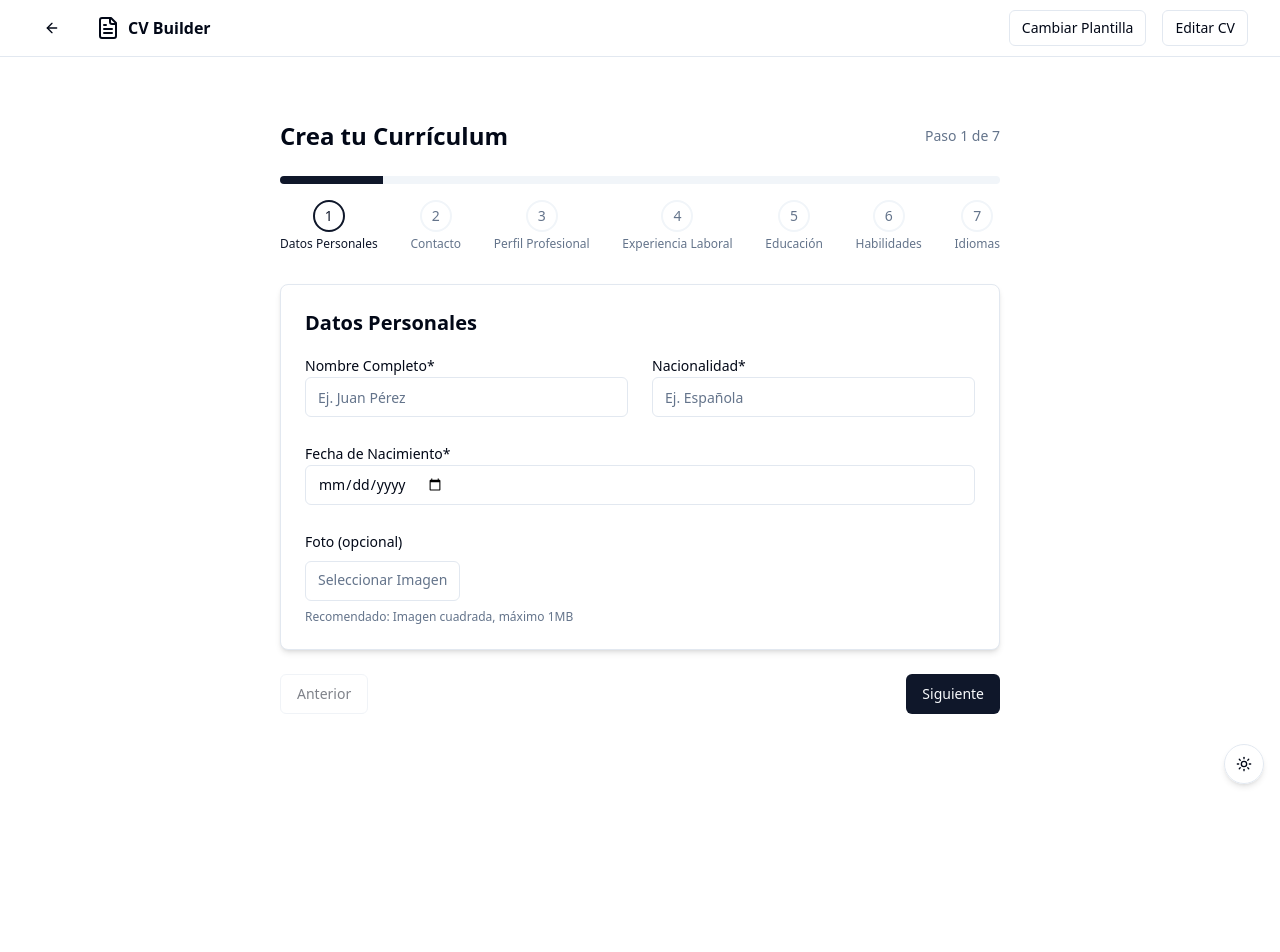
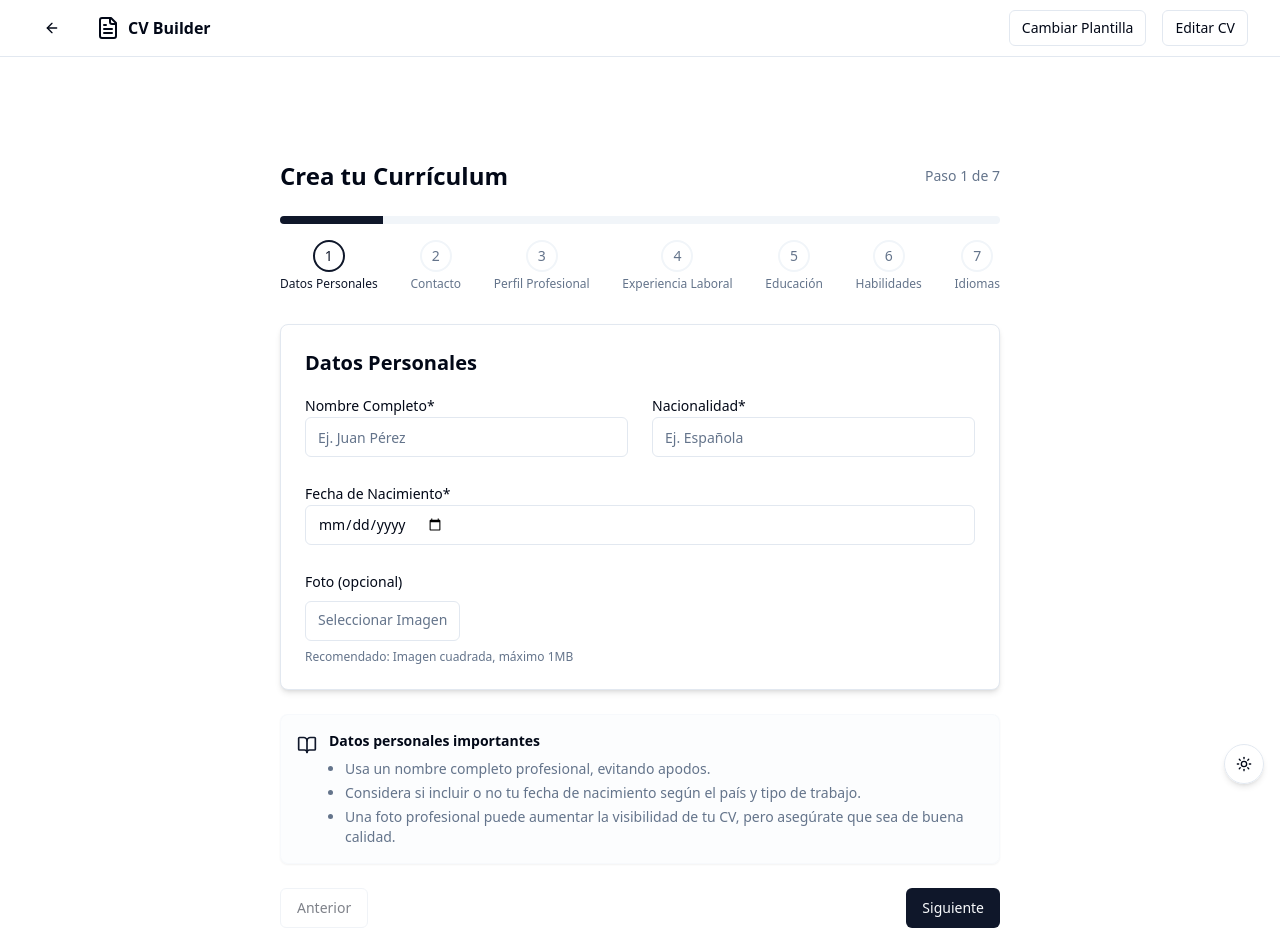
Before and after one commit to LucasSA97/skilled-story-teller, a React (Vite) app: page /form in a window 1280 px wide. Shown: the top 952 px of the page. Before the commit the page ends 856 px from the top, so only its background shows below. Built offline with nearby package versions, Linux system fonts and the light colour scheme; what @react-pdf/renderer would draw is missing.

Commit message:
Add CV creation recommendations
Implement a system to provide recommendations during the CV creation process.

```diff
--- a/src/components/FormWizard.tsx
+++ b/src/components/FormWizard.tsx
@@ -10,6 +10,7 @@ import EducationForm from "@/components/forms/EducationForm";
 import SkillsForm from "@/components/forms/SkillsForm";
 import LanguagesForm from "@/components/forms/LanguagesForm";
 import { useNavigate } from "react-router-dom";
+import RecommendationPanel from "@/components/RecommendationPanel";
 
 const steps = [
   { title: "Datos Personales", component: PersonalInfoForm },
@@ -82,7 +83,9 @@ const FormWizard = () => {
         <CurrentStepComponent />
       </div>
 
-      <div className="flex justify-between">
+      <RecommendationPanel step={currentStep} />
+
+      <div className="flex justify-between mt-6">
         <Button
           variant="outline"
           onClick={prevStep}
--- /dev/null
+++ b/src/components/RecommendationPanel.tsx
@@ -0,0 +1,108 @@
+
+import React from "react";
+import { Card } from "@/components/ui/card";
+import { BookOpen } from "lucide-react";
+
+interface Recommendation {
+  title: string;
+  description: string[];
+}
+
+interface RecommendationPanelProps {
+  step: number;
+}
+
+const RecommendationPanel = ({ step }: RecommendationPanelProps) => {
+  const recommendations: Record<number, Recommendation> = {
+    0: {
+      title: "Datos personales importantes",
+      description: [
+        "Usa un nombre completo profesional, evitando apodos.",
+        "Considera si incluir o no tu fecha de nacimiento según el país y tipo de trabajo.",
+        "Una foto profesional puede aumentar la visibilidad de tu CV, pero asegúrate que sea de buena calidad."
+      ]
+    },
+    1: {
+      title: "Contacto profesional",
+      description: [
+        "Utiliza un correo electrónico profesional, preferiblemente con tu nombre.",
+        "Incluye prefijos internacionales en tu número de teléfono (+34, etc.).",
+        "Los perfiles de LinkedIn y GitHub actualizados añaden valor profesional."
+      ]
+    },
+    2: {
+      title: "Perfil profesional efectivo",
+      description: [
+        "Personaliza tu perfil para cada puesto al que apliques.",
+        "Mantén un tono profesional pero auténtico que refleje tu personalidad.",
+        "Destaca logros específicos con números cuando sea posible.",
+        "Limítalo a 3-5 frases para mantener la atención del reclutador."
+      ]
+    },
+    3: {
+      title: "Experiencia laboral destacada",
+      description: [
+        "Organiza tus experiencias en orden cronológico inverso (más reciente primero).",
+        "Utiliza verbos de acción para describir tus responsabilidades y logros.",
+        "Cuantifica tus logros cuando sea posible (ej: \"Aumenté ventas un 20%\").",
+        "Adapta las descripciones al puesto que estás solicitando."
+      ]
+    },
+    4: {
+      title: "Formación académica relevante",
+      description: [
+        "Destaca solo la formación más relevante para el puesto.",
+        "Incluye cursos y certificaciones recientes relacionados con el sector.",
+        "Si eres recién graduado, detalla proyectos académicos relevantes.",
+        "Para profesionales con experiencia, la formación puede ser más concisa."
+      ]
+    },
+    5: {
+      title: "Habilidades que destacan",
+      description: [
+        "Incluye una mezcla equilibrada de habilidades técnicas y blandas.",
+        "Sé específico con las tecnologías y herramientas que dominas.",
+        "Prioriza las habilidades más relevantes para el puesto.",
+        "Evita habilidades genéricas como \"trabajo en equipo\" sin contexto."
+      ]
+    },
+    6: {
+      title: "Idiomas como ventaja competitiva",
+      description: [
+        "Sé honesto con tu nivel de idiomas, podrían evaluarte durante la entrevista.",
+        "Especifica certificados oficiales si los tienes (TOEFL, Cambridge, DELF, etc.).",
+        "Si el puesto requiere un idioma específico, colócalo entre los primeros.",
+        "Considera incluir tu nivel de escritura y conversación por separado si difieren."
+      ]
+    },
+  };
+
+  const currentRecommendation = recommendations[step] || {
+    title: "Recomendaciones generales",
+    description: [
+      "Mantén tu CV actualizado con tus logros y experiencias más recientes.",
+      "Adapta tu CV para cada oferta de trabajo a la que apliques.",
+      "Utiliza un diseño limpio y profesional que sea fácil de leer."
+    ]
+  };
+
+  return (
+    <Card className="p-4 bg-secondary/20 border-secondary/50 mt-6">
+      <div className="flex items-start gap-3">
+        <div className="mt-1">
+          <BookOpen className="h-5 w-5 text-primary" />
+        </div>
+        <div>
+          <h3 className="text-sm font-semibold mb-2 text-foreground">{currentRecommendation.title}</h3>
+          <ul className="text-sm text-muted-foreground space-y-1 list-disc pl-4">
+            {currentRecommendation.description.map((tip, index) => (
+              <li key={index}>{tip}</li>
+            ))}
+          </ul>
+        </div>
+      </div>
+    </Card>
+  );
+};
+
+export default RecommendationPanel;
--- a/src/components/forms/SummaryForm.tsx
+++ b/src/components/forms/SummaryForm.tsx
@@ -24,17 +24,6 @@ const SummaryForm = () => {
           required
         />
       </div>
-
-      <div className="bg-secondary/50 dark:bg-secondary/20 p-4 rounded-md">
-        <h3 className="text-sm font-medium mb-2">Consejos para escribir un buen perfil profesional:</h3>
-        <ul className="text-sm text-muted-foreground list-disc pl-5 space-y-1">
-          <li>Mantén la extensión entre 3-5 frases.</li>
-          <li>Destaca tus logros más relevantes y habilidades clave.</li>
-          <li>Adapta el perfil al tipo de trabajo que buscas.</li>
-          <li>Menciona tu experiencia en años si es relevante.</li>
-          <li>Evita clichés y frases genéricas.</li>
-        </ul>
-      </div>
     </div>
   );
 };
--- a/src/pages/FormPage.tsx
+++ b/src/pages/FormPage.tsx
@@ -3,7 +3,7 @@ import FormWizard from "@/components/FormWizard";
 
 const FormPage = () => {
   return (
-    <div className="min-h-screen bg-background py-10 transition-colors duration-300">
+    <div className="min-h-screen bg-background py-20 pb-16 transition-colors duration-300">
       <FormWizard />
     </div>
   );
```
